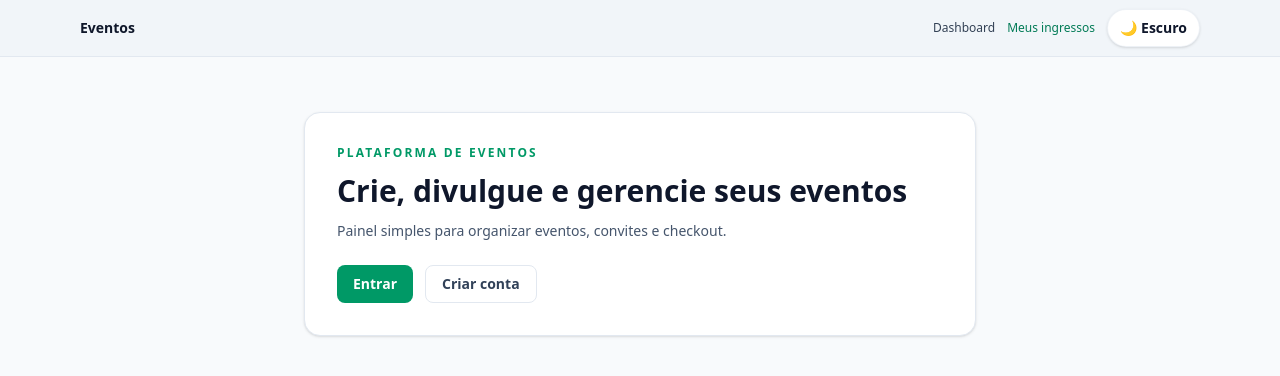
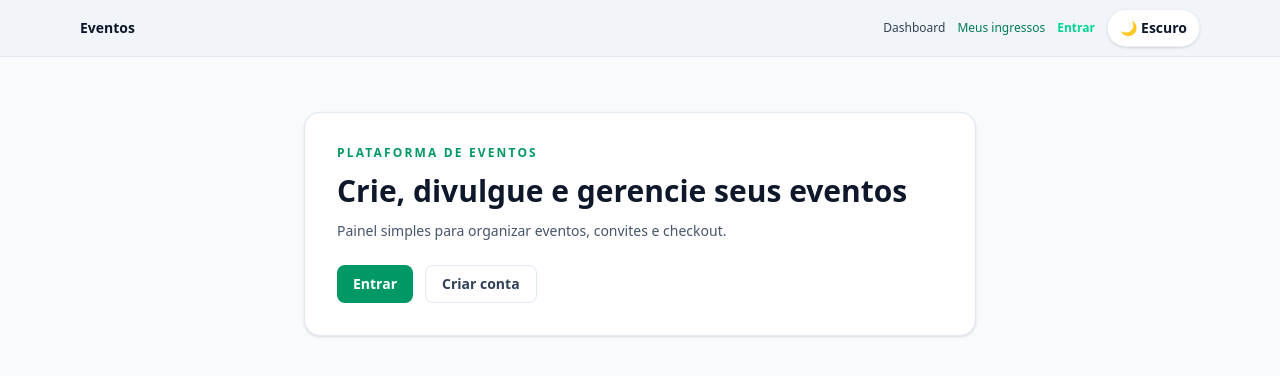
Before and after one commit to guilhermecardosocruz/appmodelo, a Next.js app: page / in a window 1280 px wide. Shown: the top 376 px of the page. Built offline with nearby package versions, Linux system fonts and the light colour scheme; no server answers.

Commit message:
feat(topbar): exibe link de logout no desktop

```diff
--- a/components/AppTopbar.tsx
+++ b/components/AppTopbar.tsx
@@ -139,7 +139,10 @@ export function AppTopbar() {
         <div className="flex items-center gap-3">
           {/* Desktop nav */}
           <nav className="hidden sm:flex items-center gap-3">
-            <Link href="/dashboard" className="text-xs font-medium text-muted hover:opacity-80">
+            <Link
+              href="/dashboard"
+              className="text-xs font-medium text-muted hover:opacity-80"
+            >
               Dashboard
             </Link>
             <Link
@@ -149,7 +152,22 @@ export function AppTopbar() {
               Meus ingressos
             </Link>
 
-            {showAuthUI && loaded && isAuthed && (
+            {showAuthUI && (
+              <>
+                {!loaded && (
+                  <span className="text-[11px] text-muted">Carregando…</span>
+                )}
+
+                {loaded && !isAuthed && (
+                  <Link
+                    href={`/login?next=${encodeURIComponent(pathname || "/dashboard")}`}
+                    className="text-xs font-semibold text-emerald-400 hover:text-emerald-500"
+                  >
+                    Entrar
+                  </Link>
+                )}
+
+                {loaded && isAuthed && (
                   <button
                     type="button"
                     onClick={handleLogout}
@@ -158,9 +176,11 @@ export function AppTopbar() {
                     Sair
                   </button>
                 )}
+              </>
+            )}
           </nav>
 
-          {/* Mobile: sempre botão Menu */}
+          {/* Mobile: botão Menu */}
           {showAuthUI && (
             <div className="relative sm:hidden" ref={menuRef}>
               <button
@@ -171,7 +191,9 @@ export function AppTopbar() {
                 aria-expanded={menuOpen}
               >
                 <span>Menu</span>
-                {loaded && isAuthed && <span className="h-2 w-2 rounded-full bg-emerald-500" />}
+                {loaded && isAuthed && (
+                  <span className="h-2 w-2 rounded-full bg-emerald-500" />
+                )}
               </button>
 
               {menuOpen && (
@@ -180,7 +202,9 @@ export function AppTopbar() {
                     {loaded ? (
                       isAuthed ? (
                         <div className="flex items-center justify-between">
-                          <span className="text-xs font-semibold text-app">Olá, {firstName}</span>
+                          <span className="text-xs font-semibold text-app">
+                            Olá, {firstName}
+                          </span>
                           <span className="flex items-center gap-2 text-[11px] text-muted">
                             <span className="h-2 w-2 rounded-full bg-emerald-500" />
                             Logado
@@ -188,8 +212,12 @@ export function AppTopbar() {
                         </div>
                       ) : (
                         <div className="flex items-center justify-between">
-                          <span className="text-xs font-semibold text-app">Você não está logado</span>
-                          <span className="text-[11px] text-muted">Visitante</span>
+                          <span className="text-xs font-semibold text-app">
+                            Você não está logado
+                          </span>
+                          <span className="text-[11px] text-muted">
+                            Visitante
+                          </span>
                         </div>
                       )
                     ) : (
@@ -238,7 +266,7 @@ export function AppTopbar() {
             </div>
           )}
 
-          {/* Desktop pill (mantém Olá + bolinha) */}
+          {/* Pill "Olá, ..." só no desktop quando logado */}
           {showAuthUI && loaded && isAuthed && (
             <div className="hidden sm:flex items-center gap-2 rounded-full border border-[var(--border)] bg-card px-3 py-1.5 text-xs font-semibold">
               <span>Olá, {firstName}</span>
```
Lines whose indentation alone changed are shown as unchanged.
